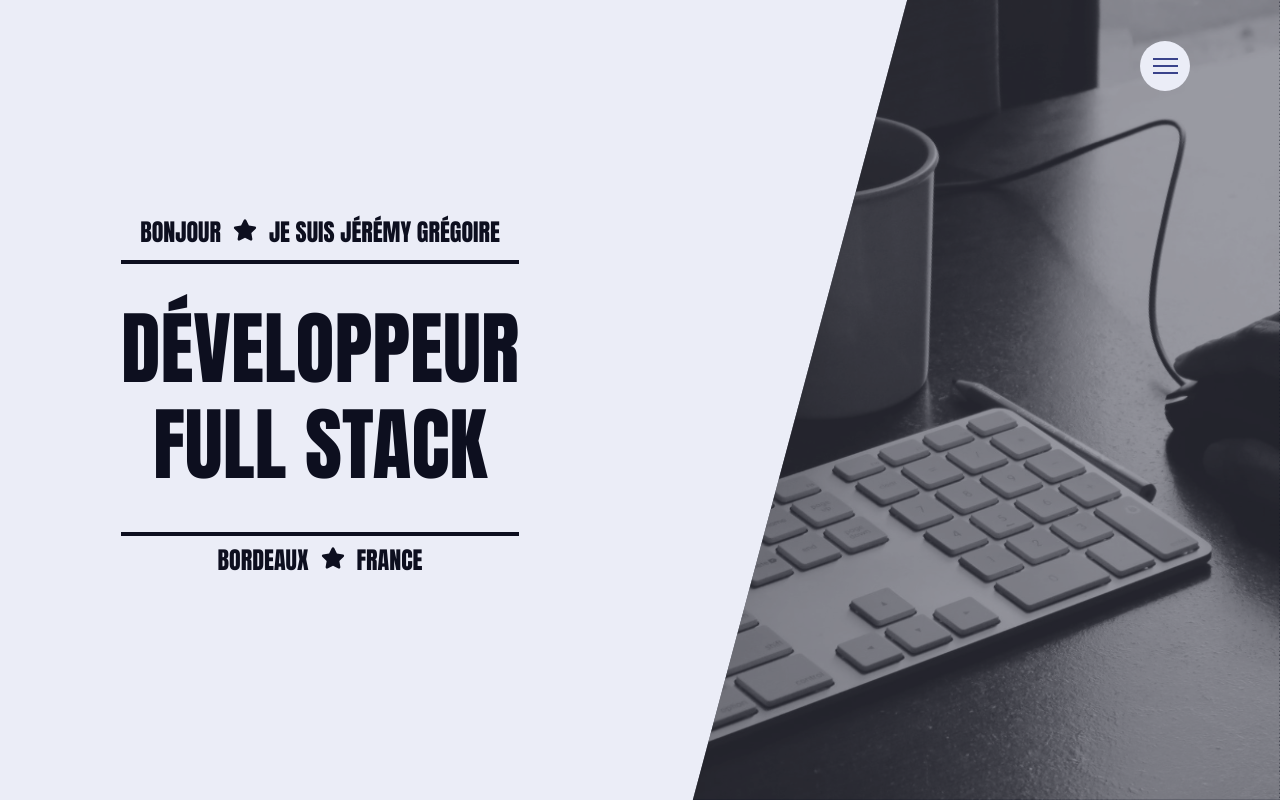
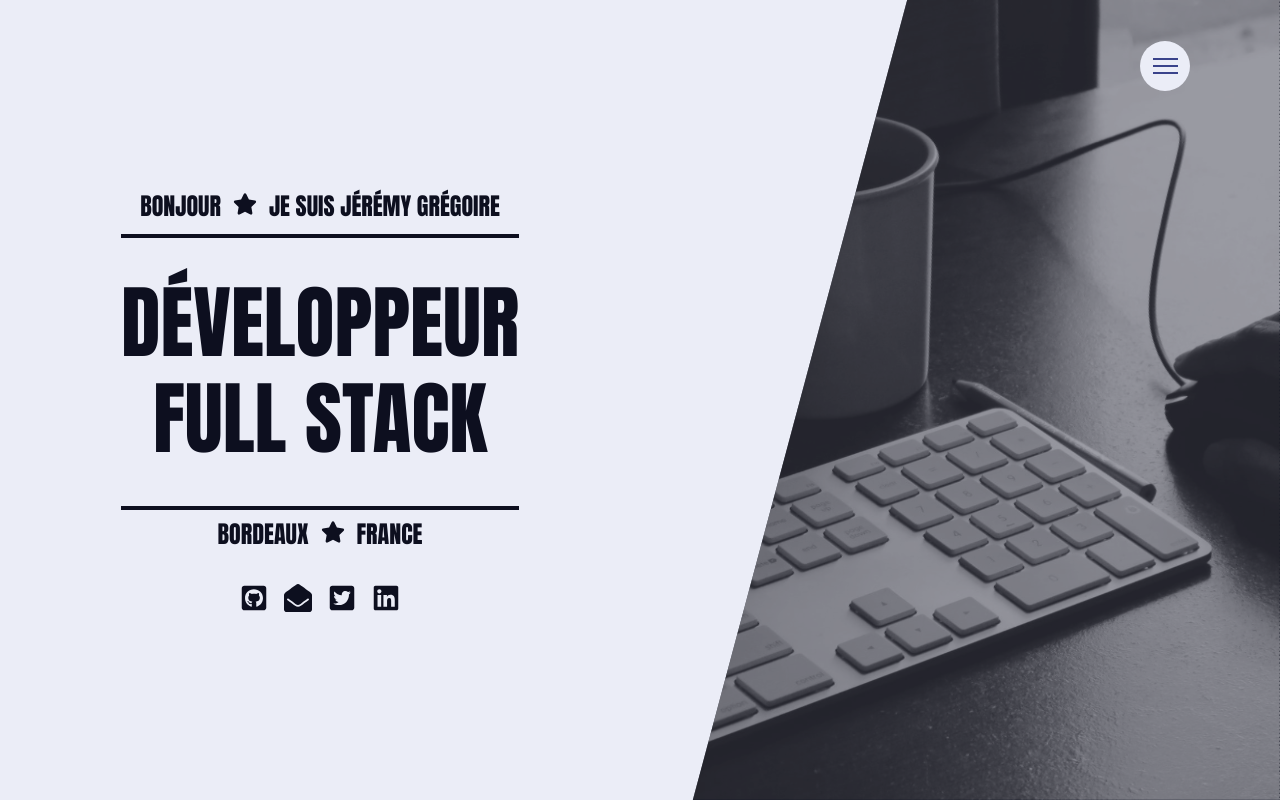
Before and after one commit to jeyofdev/portfolio-2021, a React (Create React App) app: page / in a window 1280 px wide. Built offline with nearby package versions, Linux system fonts and the light colour scheme; a web font is replaced by a local one.

Commit message:
feat : add icon to home component

```diff
--- a/src/components/Contact.jsx
+++ b/src/components/Contact.jsx
@@ -5,6 +5,7 @@ import {
   FaPhoneSquareAlt,
   FaGithubSquare,
   FaTwitterSquare,
+  FaLinkedin,
 } from 'react-icons/fa';
 import '../styles/components/contact.scss';
 import profile from '../img/jey026.png';
@@ -29,9 +30,17 @@ const Contact = () => {
               <a href="https://github.com/jeyofdev" target="blank">
                 <FaGithubSquare />
               </a>
-
+              <a href="mailto:jgregoire.pro@gmail.com" target="blank">
+                <FaEnvelopeOpen />
+              </a>
               <a href="https://twitter.com/JeremyGregoire" target="blank">
                 <FaTwitterSquare />
+              </a>
+              <a
+                href="https://www.linkedin.com/in/jeremy-gr%C3%A9goire-719130203/"
+                target="blank"
+              >
+                <FaLinkedin />
               </a>
             </p>
           </div>
--- a/src/components/Home.jsx
+++ b/src/components/Home.jsx
@@ -1,5 +1,11 @@
 import React from 'react';
-import { FaStar } from 'react-icons/fa';
+import {
+  FaStar,
+  FaGithubSquare,
+  FaEnvelopeOpen,
+  FaTwitterSquare,
+  FaLinkedin,
+} from 'react-icons/fa';
 import '../styles/components/home.scss';
 
 const Home = () => {
@@ -27,6 +33,37 @@ const Home = () => {
             </span>
             <span>France</span>
           </h3>
+
+          <p className="social">
+            <a
+              href="https://github.com/jeyofdev"
+              target="blank"
+              className="social-link"
+            >
+              <FaGithubSquare className="social" />
+            </a>
+            <a
+              href="mailto:jgregoire.pro@gmail.com"
+              target="blank"
+              className="social-link"
+            >
+              <FaEnvelopeOpen className="social" />
+            </a>
+            <a
+              href="https://twitter.com/JeremyGregoire"
+              target="blank"
+              className="social-link"
+            >
+              <FaTwitterSquare className="social" />
+            </a>
+            <a
+              href="https://www.linkedin.com/in/jeremy-gr%C3%A9goire-719130203/"
+              target="blank"
+              className="social-link"
+            >
+              <FaLinkedin className="social" />
+            </a>
+          </p>
         </div>
       </div>
 
--- a/src/datas/works.js
+++ b/src/datas/works.js
@@ -47,7 +47,7 @@ const works = [
     id: 3,
     image: hackathon2021,
     title: 'Cockeat',
-    content: `Projet vainqueur du Hackathon sur 3 jours en partenariat avec Ekino. Hackathon dont le thème était "créer du lien en période de confinement". Nous avions choisis de créer un dérivé de twitch avec comme sujet "le partage de recettes de cuisine" où chaque utilisateurs peut partager un streaming en direct et discuter en direct par chat. Réalisé en groupe de 5 personnes.`,
+    content: `Projet vainqueur du Hackathon sur 48H organisé par Ekino et la Wild Code School. Hackathon dont le thème était "créer du lien en période de confinement". Nous avions choisis de créer un dérivé de twitch avec comme sujet "le partage de recettes de cuisine" où chaque utilisateurs peut partager un streaming en direct et discuter en direct par chat. Réalisé en groupe de 5 personnes.`,
     techno: [html, css, javascript, react, redux, nodejs],
     isOnline: true,
     link: 'https://cook-eat.netlify.app/',
--- a/src/styles/components/home.scss
+++ b/src/styles/components/home.scss
@@ -111,7 +111,7 @@
         titleHomeBorderBottom 0.4s ease-in-out 0.9s both;
     }
 
-    > span {
+    span {
       display: block;
       background: 0 0;
       animation: titleHomeWordFirst 0.3s ease-in-out 1.35s both;
@@ -120,6 +120,20 @@
         animation-name: titleHomeWordSecond;
       }
     }
+  }
+}
+
+.home .home-content .intro .social {
+  @include make-flex(center);
+  margin-top: 1rem;
+
+  .social-link {
+    color: $dark;
+    text-decoration: none;
+    font-size: 1.75rem;
+    margin: 0 0.5rem;
+    opacity: 0;
+    animation: bounceIn 0.3s 2.3s forwards;
   }
 }
 
```
